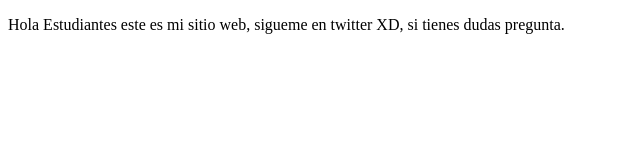
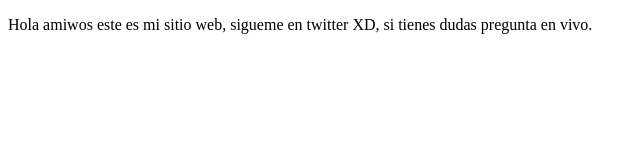
Before and after one commit to earambulo/proyectoDemoPrework, a plain HTML site: page index.html in a window 1280 px wide. Shown: the whole page, without its empty margins (0-642 px from the left). Drawn offline with Linux system fonts and the light colour scheme.

Commit message:
cambios en el parrafo

```diff
--- a/index.html
+++ b/index.html
@@ -7,8 +7,8 @@
 </head>
 <body>
     <p>
-        Hola Estudiantes este es mi sitio web,
-        sigueme en twitter XD, si tienes dudas pregunta.
+        Hola amiwos este es mi sitio web,
+        sigueme en twitter XD, si tienes dudas pregunta en vivo.
     </p>
 </body>
 </html>
```
